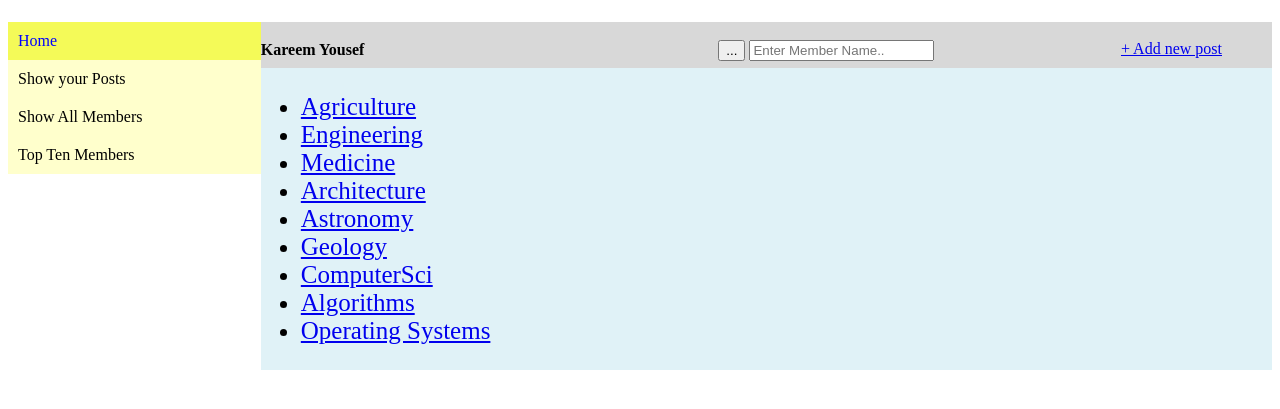
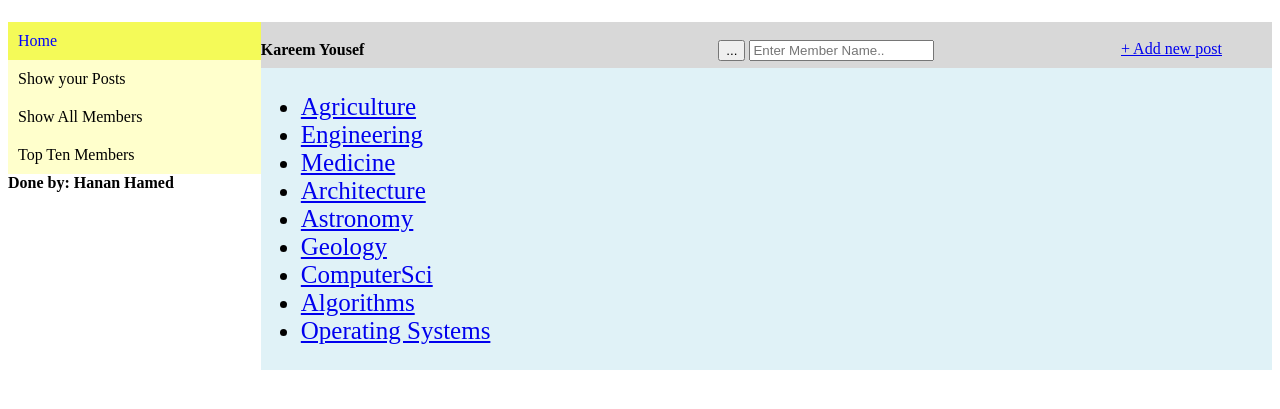
Before and after one commit to HananhHamed/forums-flask, a Flask app: page / in a window 1280 px wide. Shown: the part 58-467 px from the top of the page. Run offline with Flask 2, Linux system fonts and the light colour scheme.

Commit message:
Adding footer to index.html file

```diff
--- a/app/templates/index.html
+++ b/app/templates/index.html
@@ -45,7 +45,7 @@
 
 
     <footer>
-
+        <h4>Done by: Hanan Hamed</h4>
     </footer>
 </body>
 </html>
```
